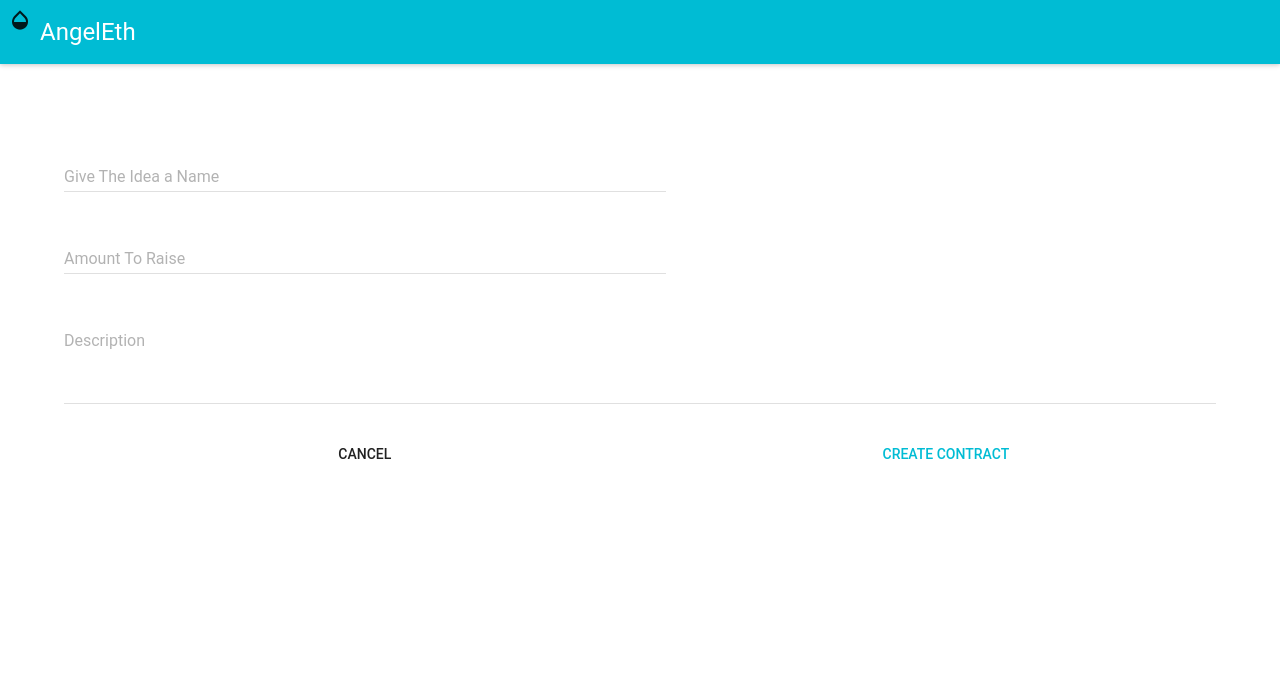
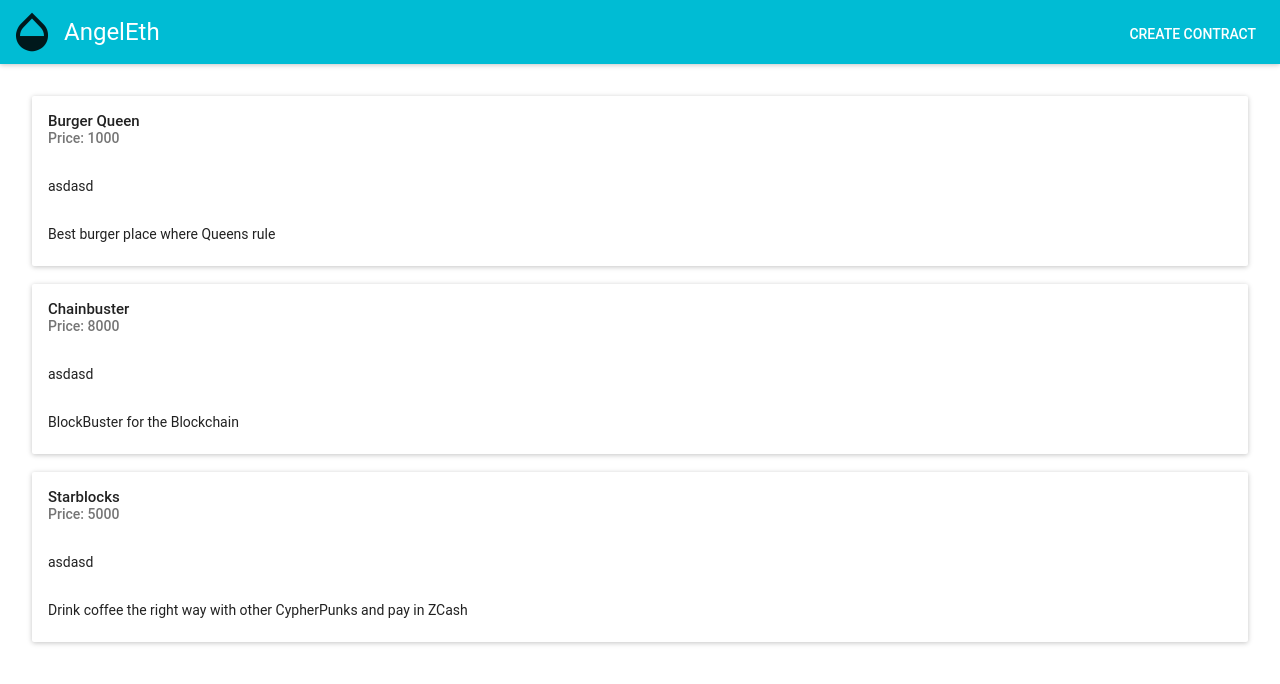
Before and after one commit to theRoughCode/ethstarter, a React (Create React App) app in the folder frontend/: page / in a window 1280 px wide. Shown: the top 684 px of the page. Built offline with nearby package versions, Linux system fonts and the light colour scheme.

Commit message:
Idea Details page

```diff
--- a/frontend/package.json
+++ b/frontend/package.json
@@ -12,7 +12,9 @@
     "react-redux": "^5.0.6",
     "react-scripts": "1.0.14",
     "redux": "^3.7.2",
-    "redux-connect": "^6.0.0"
+    "redux-connect": "^6.0.0",
+    "redux-logger": "^3.0.6",
+    "redux-thunk": "^2.2.0"
   },
   "scripts": {
     "start": "react-scripts start",
--- a/frontend/src/App.js
+++ b/frontend/src/App.js
@@ -9,6 +9,9 @@ import {FlatButton, FontIcon } from 'material-ui';
 
 class App extends Component {
 
+  componentDidMount() {
+    this.props.goToHome();
+  }
   openContractCreation() {
     this.props.openContractCreation();
   }
@@ -18,10 +21,11 @@ class App extends Component {
     if (this.props.showIdeas) {
       actionBtn = <FlatButton label="Create Contract" onClick={this.openContractCreation.bind(this)} />
     }
+
     return (
       <div className="ideas-page">
         <AppBar title={<span>AngelEth</span>}
-                iconElementLeft={<FontIcon className="material-icons">opacity</FontIcon>}
+                iconElementLeft={<FontIcon className="material-icons" style={{fontSize: '48px'}}>opacity</FontIcon>}
                 iconElementRight={actionBtn}>
         </AppBar>
         {
@@ -35,8 +39,7 @@ class App extends Component {
 
 const mapStateToProps = (state) => {
   return {
-    showIdeas: state.showIdeas,
-    showCreate: state.showCreate,
+    showIdeas: state.showIdeas || !(state.showCreate),
   }
 };
 
@@ -46,6 +49,11 @@ const mapDispatchToProps = (dispatch) => {
       dispatch({
         type: 'NEW_CONTRACT'
       })
+    },
+    goToHome: () => {
+      dispatch({
+        type: 'LANDED'
+      })
     }
   };
 };
--- a/frontend/src/Store.js
+++ b/frontend/src/Store.js
@@ -1,7 +1,12 @@
-import { createStore } from 'redux';
+import { createStore, applyMiddleware } from 'redux';
+import logger from 'redux-logger';
+import thunk from 'redux-thunk';
 
 const reducer = (state, action) => {
   switch (action.type) {
+    case 'LANDED': {
+      return {...state, ...action.payload, showIdeas: true};
+    }
     case 'CREATE_CANCELLED': {
       return {...state, ...action.payload, showIdeas: true, showCreate: false};
     }
@@ -11,12 +16,17 @@ const reducer = (state, action) => {
     case 'NEW_CONTRACT': {
       return {...state, ...action.payload, showIdeas: false, showCreate: true};
     }
+    case 'CLICK_IDEA': {
+      return {...state, ...action.payload, showDetails: true, showIdeas: false, showCreate: false};
+    }
     default: {
       return {...state};
     }
   }
 };
 
-const store = createStore(reducer);
+
+const middleWare = applyMiddleware(logger);
+const store = createStore(reducer, middleWare);
 
 export default store;
--- /dev/null
+++ b/frontend/src/components/IdeaDetails.js
@@ -0,0 +1,31 @@
+import React, {Component} from 'react';
+import { Card, CardHeader, CardText } from 'material-ui';
+import { connect } from 'react-redux';
+
+class IdeaDetails extends Component {
+  constructor(props) {
+    super(props);
+  }
+  render() {
+    return (
+      <Card className="idea-box">
+        <CardHeader
+          title={this.props.idea.title}
+          subtitle={this.props.idea.priceLabel} />
+        <CardText>{this.props.idea.description}</CardText>
+      </Card>
+    )
+  }
+}
+
+
+const mapStateToProps = (state) => {
+  return {
+  }
+};
+
+const mapDispatchToProps = (dispatch) => {
+  return {}
+};
+
+export default connect(mapStateToProps, mapDispatchToProps)(IdeaDetails);
--- a/frontend/src/components/Ideas.js
+++ b/frontend/src/components/Ideas.js
@@ -2,36 +2,49 @@ import React, { Component } from 'react';
 import { connect } from 'react-redux';
 import data from '../data/fakeIdeas';
 import '../styling/ideas.css';
+import IdeaDetails from './IdeaDetails';
 
 import Card, { CardHeader, CardText } from 'material-ui/Card';
-// import Typography from 'material-ui/Typography';
-// import Grid from 'material-ui/Grid';
 
+class Idea extends Component {
+  render() {
+    const priceLabel = 'Price: ' + this.props.idea.price;
+    return (
+      <div key={this.props.idea.id} className="ideas-item" onClick={this.props.callback}>
+        <Card className="idea-box">
+          <CardHeader
+            title={this.props.idea.title}
+            subtitle={priceLabel} />
+          <CardText>asdasd</CardText>
+          <CardText>{this.props.idea.description}</CardText>
+        </Card>
+      </div>
+    )
+  }
+}
 class Ideas extends Component {
 
-  goToIdea(id) {
+  constructor(props) {
+    super(props);
+    this.goToIdea = this.goToIdea.bind(this);
+  }
 
+  goToIdea(idea) {
+    this.props.goToIdea(idea);
   }
+
   render() {
+    const _this = this;
+    const IdeasList = (
+      <div className="ideas-grid">
+        {data.map(idea => {
+          return <Idea key={idea.id} idea={idea} callback={_this.goToIdea.bind(this, idea)} />
+        })}
+      </div>
+    );
     return (
       <div className="page">
-        <div className="ideas-grid">
-            {
-              data.map(idea => {
-                const priceLabel = 'Price: ' + idea.price;
-                return (
-                  <div key={idea.id} className="ideas-item" onClick={this.goToIdea(idea.id)}>
-                    <Card className="idea-box">
-                      <CardHeader
-                        title={idea.title}
-                        subtitle={priceLabel} />
-                      <CardText>{idea.description}</CardText>
-                    </Card>
-                  </div>
-                )
-              })
-            }
-        </div>
+        { this.props.idea ? <IdeaDetails idea={this.props.idea} /> : IdeasList }
       </div>
     )
   }
@@ -40,13 +53,22 @@ class Ideas extends Component {
 
 const mapStateToProps = (state) => {
   return {
-    showIdeas: state.showIdeas,
-    showCreate: state.showCreate,
+    showDetails: state.showDetails,
+    idea: state.idea,
   }
 };
 
 const mapDispatchToProps = (dispatch) => {
-  return {};
+  return {
+    goToIdea: (idea) => {
+      dispatch({
+        type: 'CLICK_IDEA',
+        payload: {
+          idea: idea
+        }
+      });
+    }
+  };
 };
 
 export default connect(mapStateToProps, mapDispatchToProps)(Ideas);
```
Also changed, not shown: 1 other file (tests, documents, lock files or other folders).
